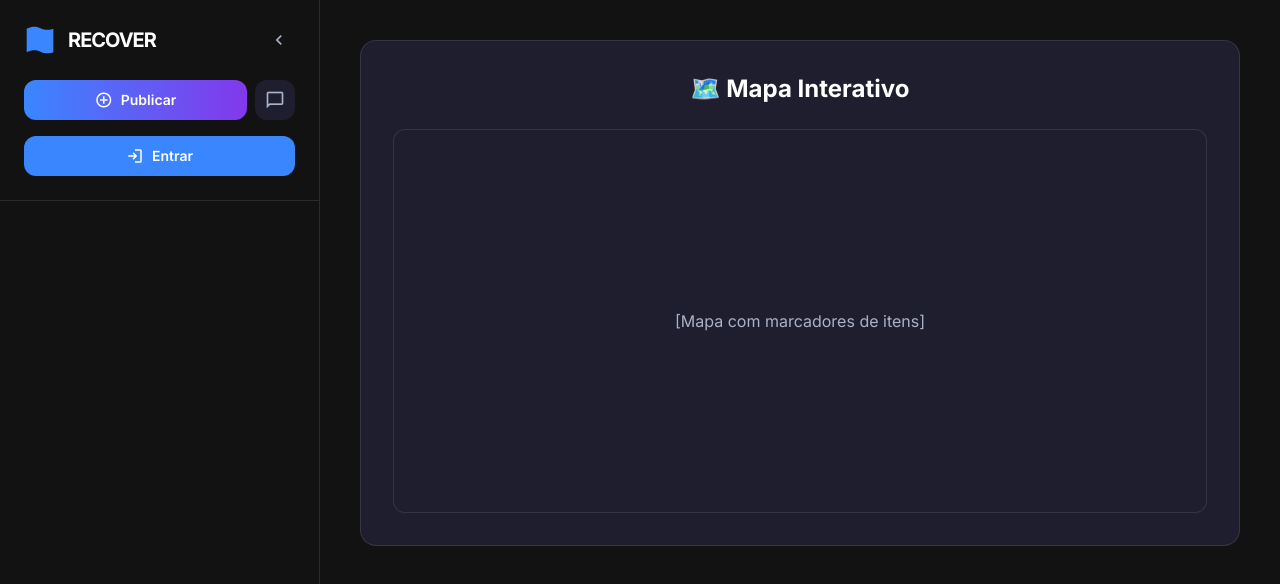
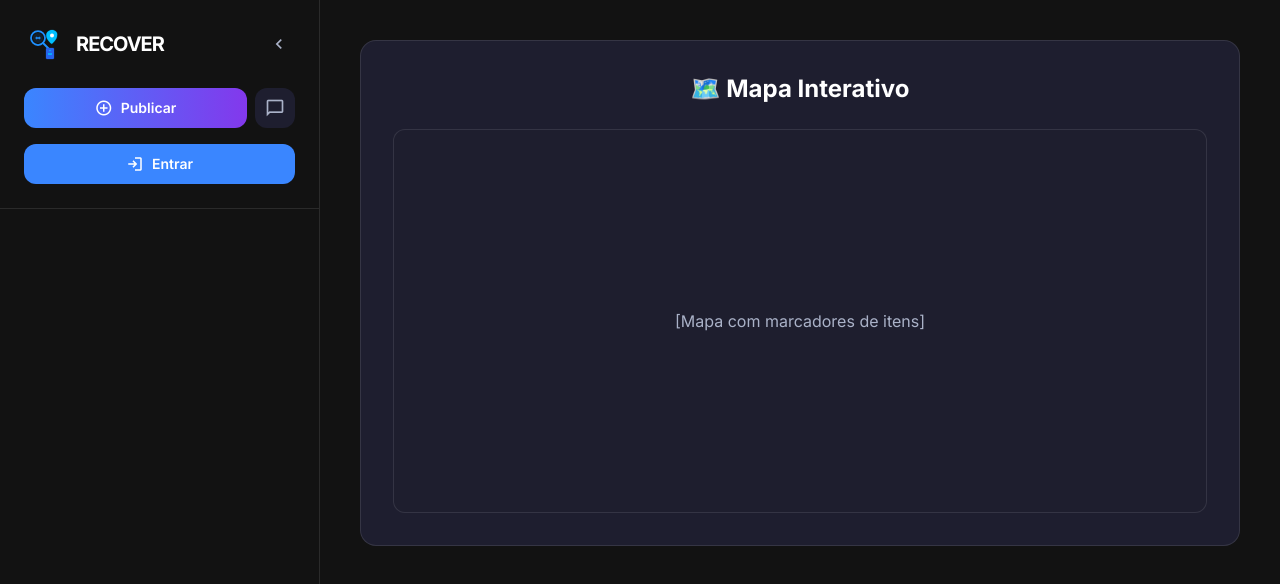
Before and after one commit to LuisHenriqueTSI/tcc_recover, a React (Vite) app in the folder recover/frontend/: page /map in a window 1280 px wide. Shown: the top 584 px of the page. Built offline with nearby package versions, Linux system fonts and the light colour scheme; no server answers.

Commit message:
add logo

```diff
--- a/recover/frontend/src/components/Sidebar.jsx
+++ b/recover/frontend/src/components/Sidebar.jsx
@@ -2,6 +2,7 @@ import { useState } from 'react';
 import { useNavigate } from 'react-router-dom';
 import { useAuth } from '../contexts/AuthContext';
 import NotificationBell from './NotificationBell';
+import RecoverLogo from '../assets/recover-logo.svg';
 
 export default function Sidebar({
   statusFilter,
@@ -56,10 +57,8 @@ export default function Sidebar({
             onClick={() => navigate('/')}
             className="flex items-center gap-3 text-white cursor-pointer hover:opacity-80 transition"
           >
-            <div className="size-8 text-primary">
-              <svg fill="none" viewBox="0 0 48 48" xmlns="http://www.w3.org/2000/svg">
-                <path d="M4 42.4379C4 42.4379 14.0962 36.0744 24 41.1692C35.0664 46.8624 44 42.2078 44 42.2078L44 7.01134C44 7.01134 35.068 11.6577 24.0031 5.96913C14.0971 0.876274 4 7.27094 4 7.27094L4 42.4379Z" fill="currentColor"></path>
-              </svg>
+            <div className="size-10 text-primary">
+              <img src={RecoverLogo} alt="Logo Recover" className="h-10 w-10" />
             </div>
             <h2 className="text-white text-xl font-bold tracking-tighter">RECOVER</h2>
           </div>
--- a/recover/frontend/src/components/SimpleSidebar.jsx
+++ b/recover/frontend/src/components/SimpleSidebar.jsx
@@ -1,6 +1,7 @@
 import { useState } from 'react';
 import { useNavigate } from 'react-router-dom';
 import { useAuth } from '../contexts/AuthContext';
+import RecoverLogo from '../assets/recover-logo.svg';
 import NotificationBell from './NotificationBell';
 
 export default function SimpleSidebar({ onCollapseChange }) {
@@ -46,10 +47,8 @@ export default function SimpleSidebar({ onCollapseChange }) {
             onClick={() => navigate('/')}
             className="flex items-center gap-3 text-white cursor-pointer hover:opacity-80 transition"
           >
-            <div className="size-8 text-primary">
-              <svg fill="none" viewBox="0 0 48 48" xmlns="http://www.w3.org/2000/svg">
-                <path d="M4 42.4379C4 42.4379 14.0962 36.0744 24 41.1692C35.0664 46.8624 44 42.2078 44 42.2078L44 7.01134C44 7.01134 35.068 11.6577 24.0031 5.96913C14.0971 0.876274 4 7.27094 4 7.27094L4 42.4379Z" fill="currentColor"></path>
-              </svg>
+            <div className="size-10 text-primary">
+              <img src={RecoverLogo} alt="Logo Recover" className="h-10 w-10" />
             </div>
             <h2 className="text-white text-xl font-bold tracking-tighter">RECOVER</h2>
           </div>
```
Also changed, not shown: recover/frontend/src/assets/recover-logo.svg (added).
